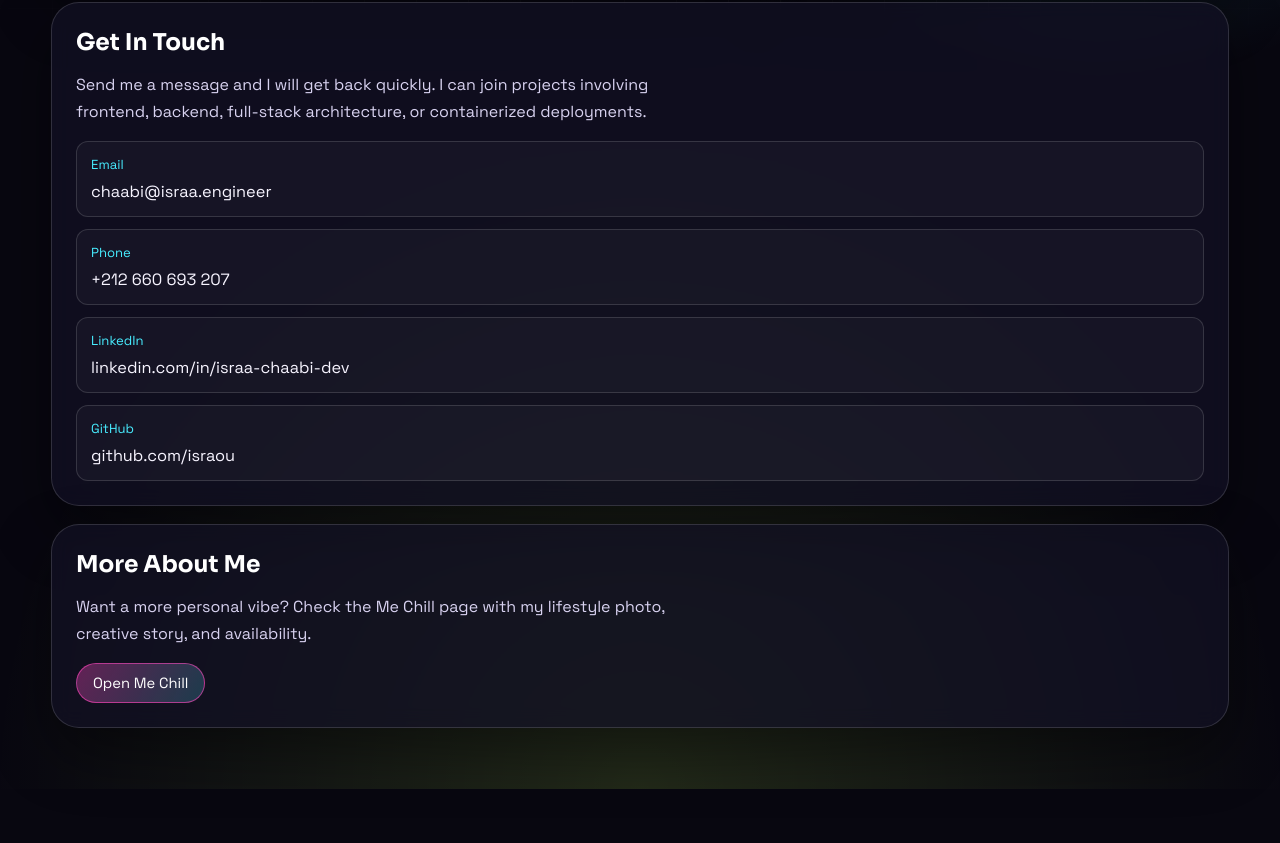
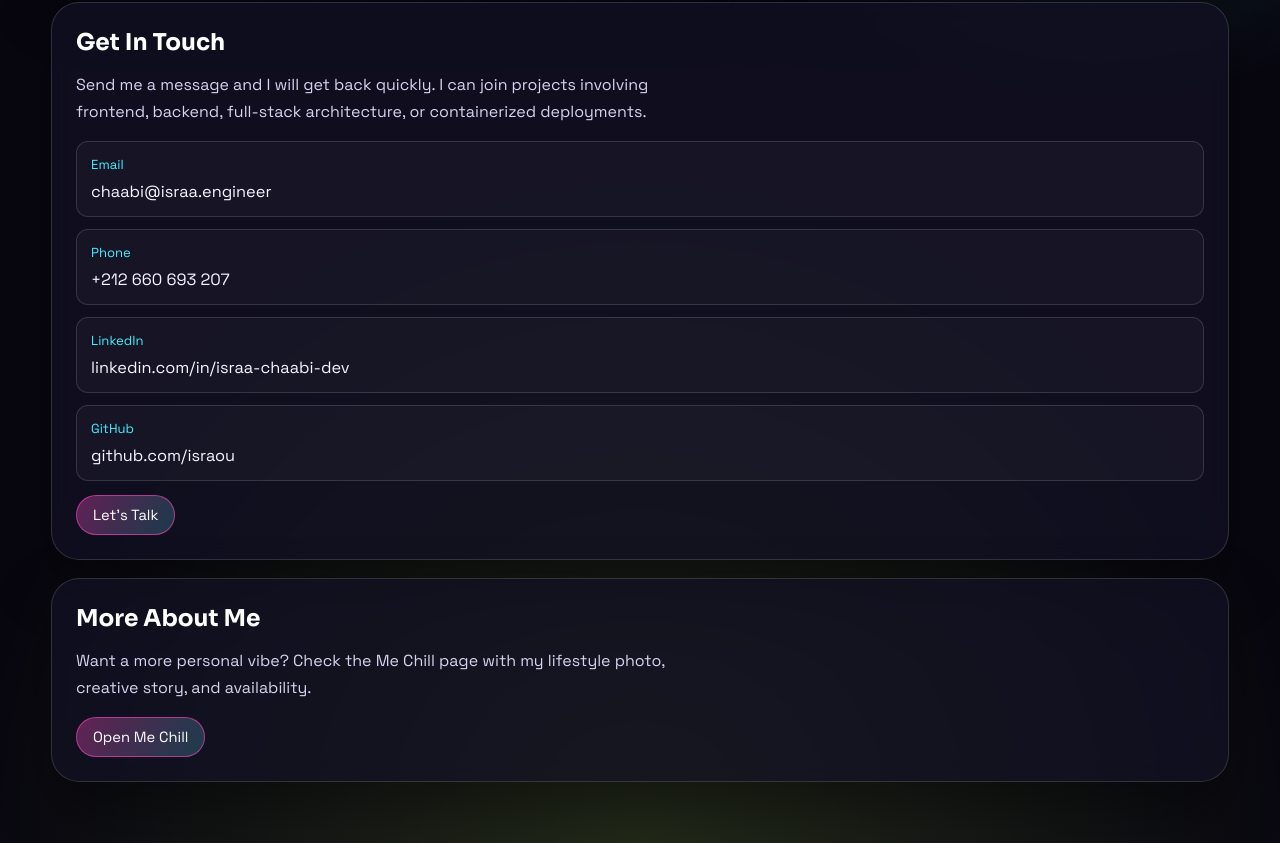
Before and after one commit to israou/Israa_Chaabi, a Next.js app: page /contact in a window 1280 px wide. Shown: the part 616-1459 px from the top of the page. Before the commit the page ends 1405 px from the top, so only its background shows below. Built offline with nearby package versions, Linux system fonts and the light colour scheme.

Commit message:
update cv

```diff
--- a/app/contact/page.js
+++ b/app/contact/page.js
@@ -29,6 +29,7 @@ export default function ContactPage() {
       moreBody:
         "Want a more personal vibe? Check the Me Chill page with my lifestyle photo, creative story, and availability.",
       openMeChill: "Open Me Chill",
+      letsTalk: "Let's Talk",
     },
     fr: {
       tag: "Contact",
@@ -42,6 +43,7 @@ export default function ContactPage() {
       moreBody:
         "Tu veux une version plus personnelle ? Découvre la page Me Chill avec ma photo lifestyle, mon univers créatif et mes disponibilités.",
       openMeChill: "Ouvrir Me Chill",
+      letsTalk: "Discutons",
     },
   }[lang];
 
@@ -65,6 +67,15 @@ export default function ContactPage() {
               </a>
             ))}
           </div>
+          <div className="section-inline-cta">
+            <button
+              className="cta cta-button"
+              type="button"
+              onClick={() => window.dispatchEvent(new Event("open-contact-modal"))}
+            >
+              {copy.letsTalk}
+            </button>
+          </div>
         </article>
 
         <article className="card section span-12 reveal delay-2">
--- a/components/PortfolioShell.js
+++ b/components/PortfolioShell.js
@@ -120,6 +120,17 @@ export default function PortfolioShell({
       window.removeEventListener("keydown", onKeyDown);
     };
   }, [isContactOpen]);
+
+  useEffect(() => {
+    const onOpenContactModal = () => {
+      setIsContactOpen(true);
+    };
+
+    window.addEventListener("open-contact-modal", onOpenContactModal);
+    return () => {
+      window.removeEventListener("open-contact-modal", onOpenContactModal);
+    };
+  }, []);
 
   useEffect(() => {
     if (!isContactOpen) {
```
Also changed, not shown: 1 other file (tests, documents, lock files or other folders).
